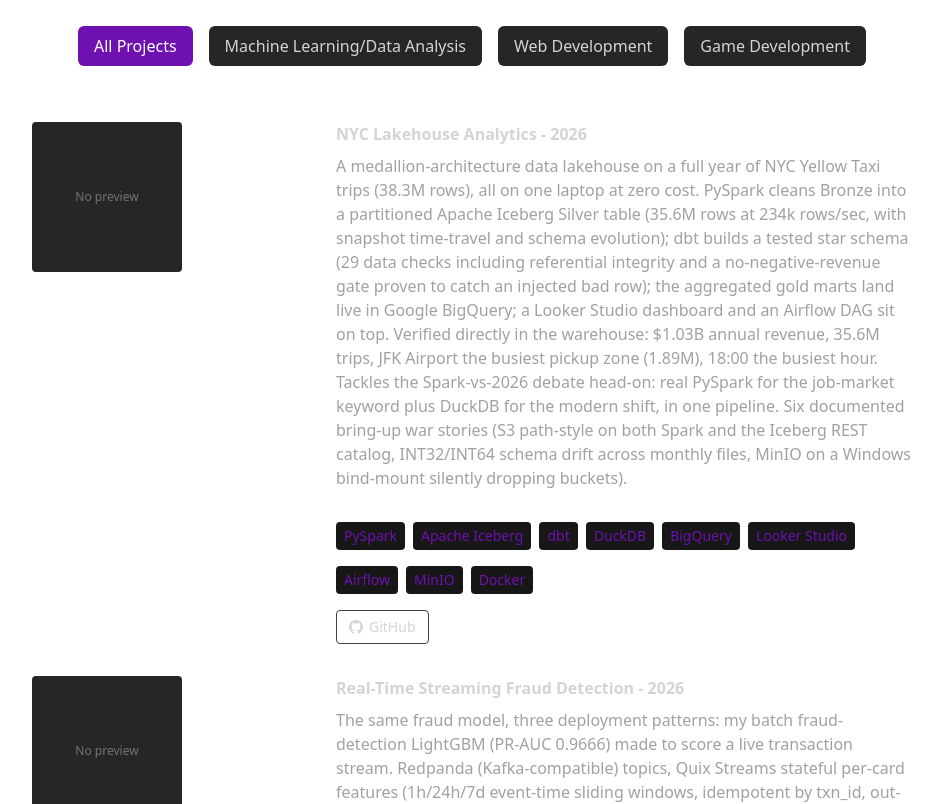
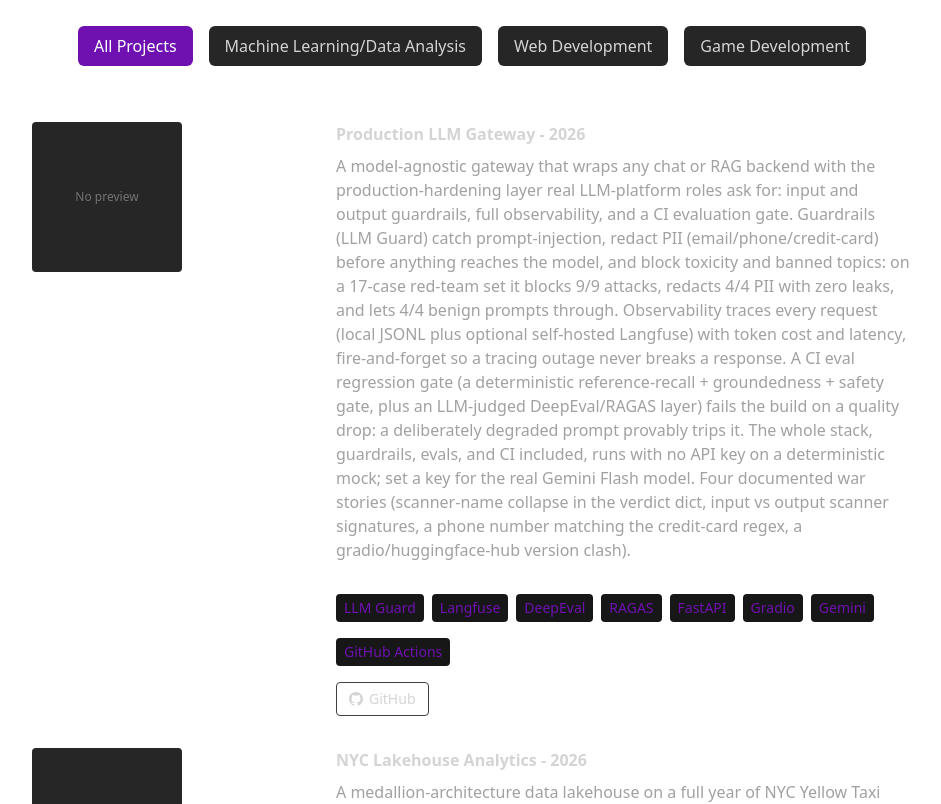
Before and after one commit to Fikri645/portfolio_web_2025, a React (Vite) app: page / in a window 1280 px wide. Shown: the part 5040-5844 px from the top of the page, without its empty margins (168-1109 px from the left). Built offline with nearby package versions, Linux system fonts and the light colour scheme.

Commit message:
2026-06-12: Add Production LLM Gateway project

```diff
--- a/src/constants/index.js
+++ b/src/constants/index.js
@@ -73,6 +73,15 @@
 ];
 
 export const PROJECTS = [
+  {
+    title: "Production LLM Gateway - 2026",
+    type: ["machine-learning"],
+    image: null,
+    description:
+      "A model-agnostic gateway that wraps any chat or RAG backend with the production-hardening layer real LLM-platform roles ask for: input and output guardrails, full observability, and a CI evaluation gate. Guardrails (LLM Guard) catch prompt-injection, redact PII (email/phone/credit-card) before anything reaches the model, and block toxicity and banned topics: on a 17-case red-team set it blocks 9/9 attacks, redacts 4/4 PII with zero leaks, and lets 4/4 benign prompts through. Observability traces every request (local JSONL plus optional self-hosted Langfuse) with token cost and latency, fire-and-forget so a tracing outage never breaks a response. A CI eval regression gate (a deterministic reference-recall + groundedness + safety gate, plus an LLM-judged DeepEval/RAGAS layer) fails the build on a quality drop: a deliberately degraded prompt provably trips it. The whole stack, guardrails, evals, and CI included, runs with no API key on a deterministic mock; set a key for the real Gemini Flash model. Four documented war stories (scanner-name collapse in the verdict dict, input vs output scanner signatures, a phone number matching the credit-card regex, a gradio/huggingface-hub version clash).",
+    technologies: ["LLM Guard", "Langfuse", "DeepEval", "RAGAS", "FastAPI", "Gradio", "Gemini", "GitHub Actions"],
+    github: "https://github.com/Fikri645/llm-gateway",
+  },
   {
     title: "NYC Lakehouse Analytics - 2026",
     type: ["machine-learning"],
```
